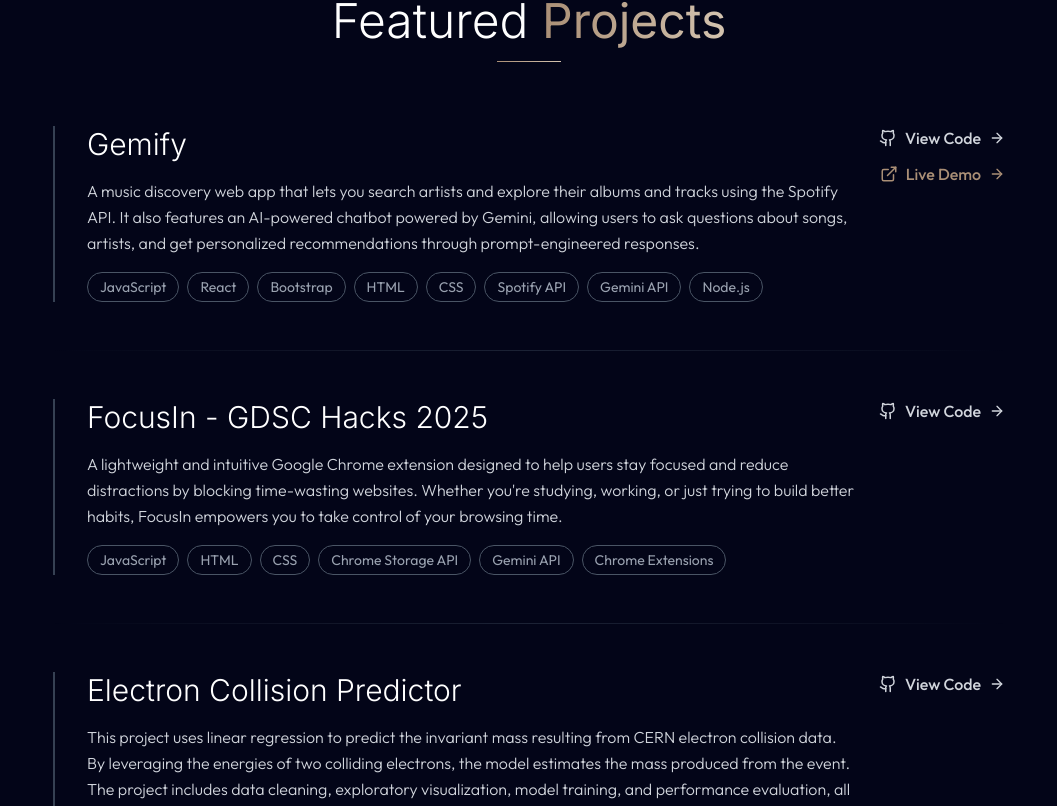
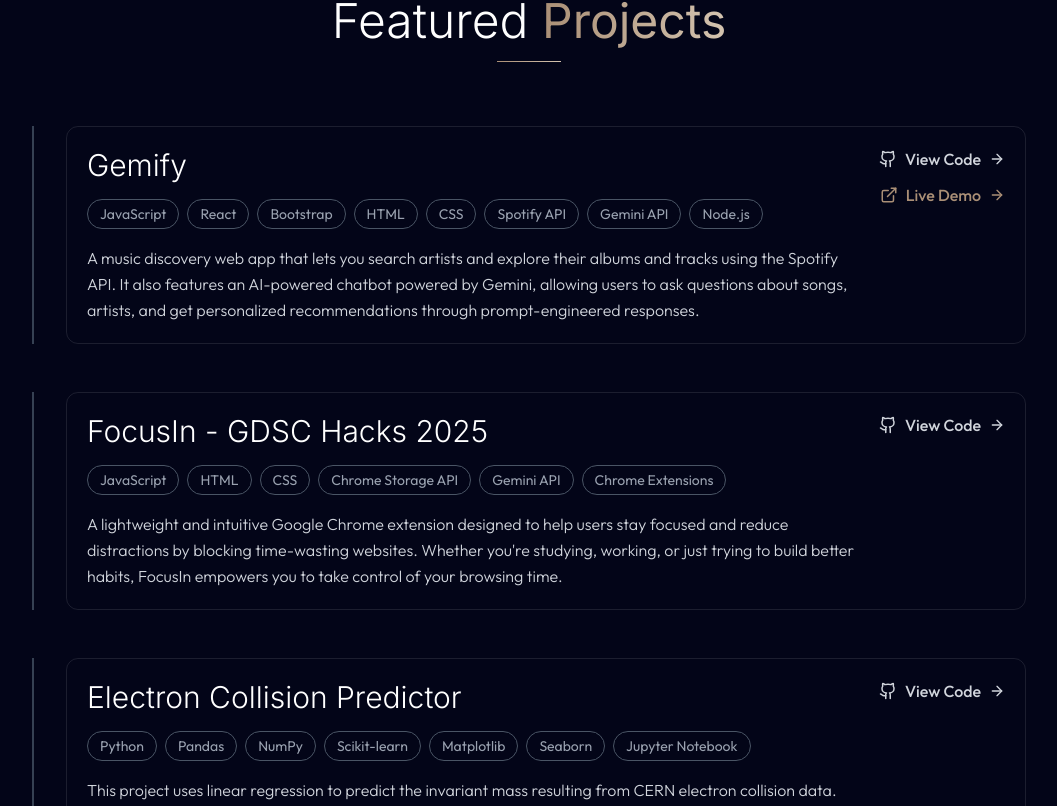
Before and after one commit to louisnguyenn/Louis-Personal-Portfolio, a React (Vite) app: page / in a window 1280 px wide. Shown: the part 3234-4040 px from the top of the page, without its empty margins (111-1168 px from the left). Built offline with nearby package versions, Linux system fonts and the light colour scheme.

Commit message:
adjusted technologies and padding

```diff
--- a/src/components/sections/Projects.jsx
+++ b/src/components/sections/Projects.jsx
@@ -159,16 +159,12 @@ export const Projects = () => {
             >
               <div className="group">
                 <div className="border-l-2 border-gray-700 hover:border-[#AA8F76] transition-colors duration-300 pl-8">
-                  <div className="flex flex-col lg:flex-row lg:items-start lg:justify-between gap-6">
+                  <div className="flex flex-col lg:flex-row lg:items-start lg:justify-between gap-6 border border-white/10 p-5 rounded-xl">
                     {/* Project Info */}
                     <div className="flex-1 space-y-4">
                       <h3 className="text-2xl md:text-3xl font-light text-white group-hover:text-[#D4C4B0] transition-colors duration-300">
                         {project.title}
                       </h3>
-
-                      <p className="text-gray-300 leading-relaxed font-light max-w-3xl">
-                        {project.description}
-                      </p>
 
                       {/* Technologies */}
                       <div className="flex flex-wrap gap-2">
@@ -181,6 +177,10 @@ export const Projects = () => {
                           </span>
                         ))}
                       </div>
+
+                      <p className="text-gray-300 leading-relaxed font-light max-w-3xl">
+                        {project.description}
+                      </p>
                     </div>
 
                     {/* Project Links */}
@@ -217,11 +217,6 @@ export const Projects = () => {
                     </div>
                   </div>
                 </div>
-
-                {/* Project separator */}
-                {index < projects.length - 1 && (
-                  <div className="mt-12 w-full h-px bg-gradient-to-r from-transparent via-gray-700 to-transparent opacity-50" />
-                )}
               </div>
             </ScrollReveal>
           ))}
```
